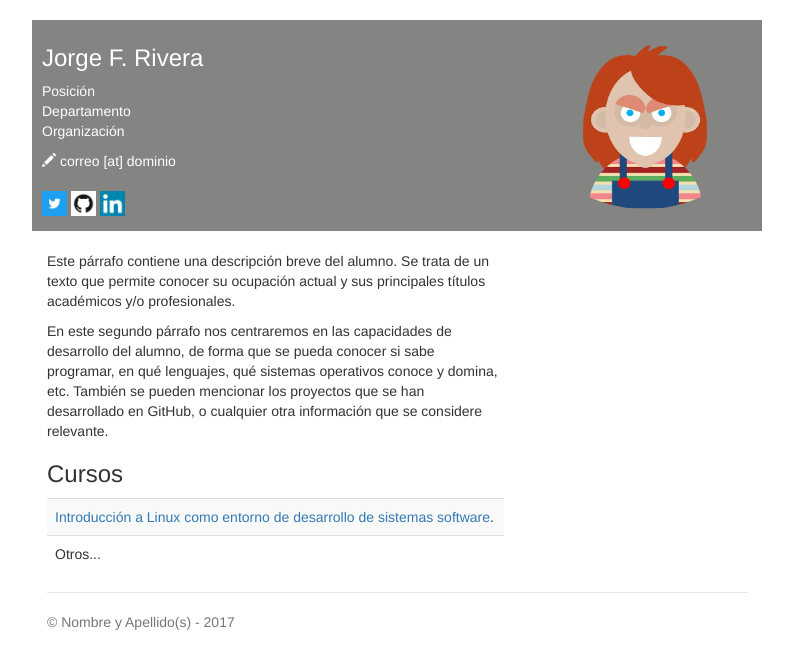
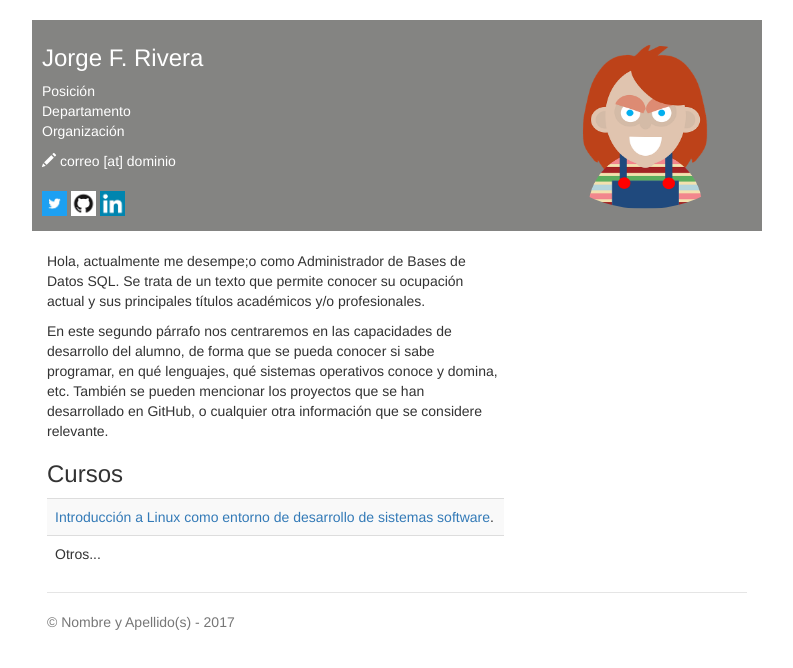
Before and after one commit to dariushldr/dariushldr.github.io, a plain HTML site: page index.html in a window 1280 px wide. Shown: the whole page, without its empty margins (243-1036 px from the left). Drawn offline with nearby package versions, Linux system fonts and the light colour scheme.

Commit message:
Tercera version de mi sitio web

```diff
--- a/index.html
+++ b/index.html
@@ -41,7 +41,7 @@
       <div class='row'>
         <div class='col-sm-8'>
           <br>
-          <p>Este párrafo contiene una descripción breve del alumno. Se trata de un texto que permite conocer su ocupación actual y sus principales títulos académicos y/o profesionales.  </p>
+          <p>Hola, actualmente me desempe;o como Administrador de Bases de Datos SQL. Se trata de un texto que permite conocer su ocupación actual y sus principales títulos académicos y/o profesionales.  </p>
 
           <p>En este segundo párrafo nos centraremos en las capacidades de desarrollo del alumno, de forma que se pueda conocer si sabe programar, en qué lenguajes, qué sistemas operativos conoce y domina, etc. También se pueden mencionar los proyectos que se han desarrollado en GitHub, o cualquier otra información que se considere relevante.</p>
 
```
